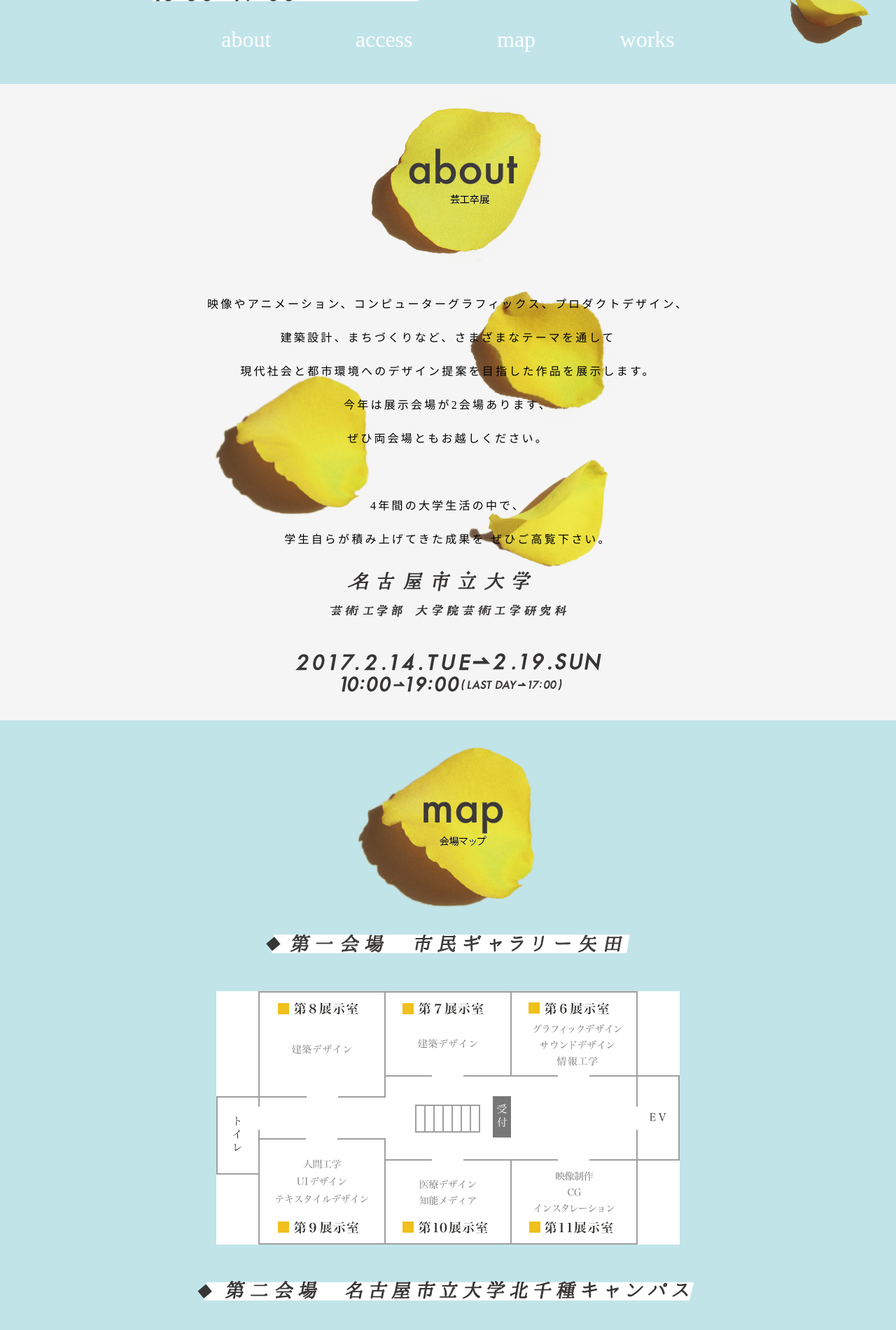
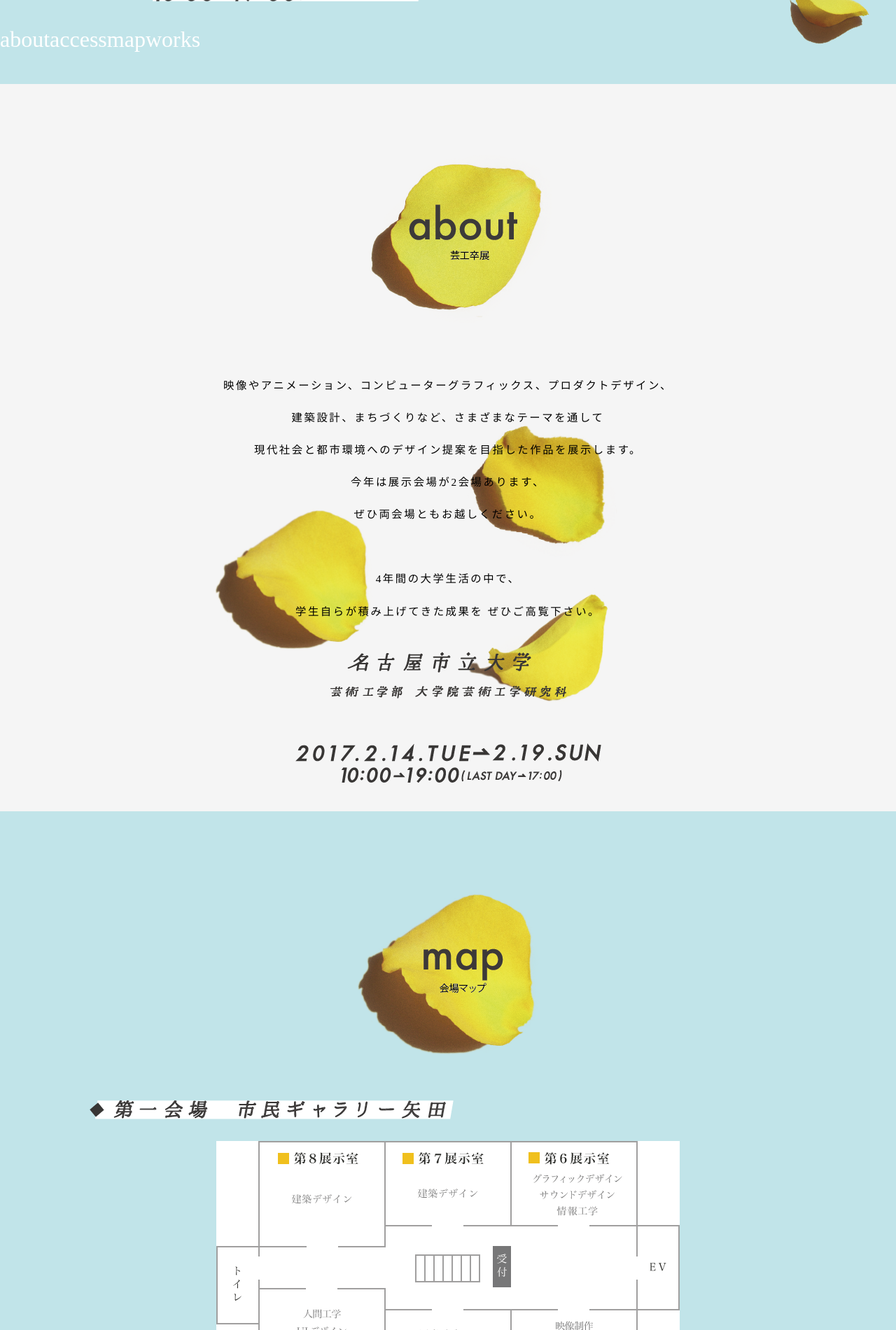
Before and after one commit to Hinata-Ichikawa/sotsuten, a plain HTML site: page index.html in a window 1280 px wide. Shown: the part 680-2580 px from the top of the page at 70% size. Drawn offline with nearby package versions, Linux system fonts and the light colour scheme.

Commit message:
スマホ用のcssを調整しました。

```diff
--- a/css/stylesheet.css
+++ b/css/stylesheet.css
@@ -181,25 +181,17 @@
 	position: relative;
 	top: 90vh;
 }
-.header-fixed{
-	position: relative;
-	width: 60vw;
-	height: 10vh;
-	margin: 0 auto;
+.header-fixed {
+
 }
-.header-fixed ul{
-	display: flex;
-	justify-content: space-between;
+.header-fixed li{
+	float: left;
+	font-size: 2.5vw;
+	color: white;
 }
-
-.header-fixed li{
-	position: relative;
-	top:0;
-	bottom: 0;
-	margin: auto;
-	display: inline-block;
-	color: white;
-	font-size: 2.5vw;
+.fixed{
+	position: fixed;
+	top: 0vh;
 }
 
 .contents{
@@ -207,19 +199,26 @@
 	margin: 0;
 }
 .contents-top{
-	text-align:center;
+	display: block;
+	margin: 0 auto;
+	width: 50vw;
+	padding: 10vh 0 5vh 0;
+}
+.contents-top img{
+	display: block;
+	margin: 0 auto;
 }
 .sentence{
-	font-size: 2vh;
+	font-size: 1.2vw;
 	text-align: center;
 	line-height: 3.0em;
 	margin-bottom: 10px;
-	letter-spacing: 0.2em;
+	letter-spacing: 0.2vw;
 }
 h3 img{
 	display: block;
 	margin:0 auto;
-	padding:10px 0 40px 0;
+	padding:3vh 0 5vh 0;
 }
 .about{
 	width: 100vw;
@@ -237,26 +236,32 @@ h3 img{
 	z-index:2;
 }
 .about-flower img:nth-child(1){
-	top:20vw;
+	top:35vw;
 	right:47vh;
 }
 .about-flower img:nth-child(2){
-	top:30vw;
+	top:45vw;
 	left:35vh;
 }
 .about-flower img:nth-child(3){
-	top:40vw;
+	top:55vw;
 	right:45vh;
 }
 .map{
 	width: 100vw;
 	background-color: #C1E4E9;
 }
+.map-place1{
+	margin-left: 10vw;
+}
+.map-place2{
+	margin-left: 10vw;
+}
 .access{
 	width: 100vw;
 	background-color: #FAF7BC;
 }
-.image{
+.access-place{
 	text-align: center;
 	padding-bottom: 40px;
 }
--- a/css/tab.css
+++ b/css/tab.css
@@ -111,7 +111,7 @@ img {
   top: 27vh;
 }
 .flower img:nth-child(9) {
-  left: 87vw;
+  left: 80vw;
   top: 88vh;
 }
 .flower img:nth-child(10) {
@@ -130,3 +130,69 @@ img {
   left: 22vw;
   top: 59vh;
 }
+
+.contents{
+  width:425px;
+  margin: 0;
+}
+.contents-top{
+   padding-top: 5vh;
+   padding-bottom: 5vh;
+}
+.about-NCU{
+  width: 50vw;
+}
+.about-date{
+  width: 60vw;
+}
+.about-flower img{
+  position: absolute;
+  width: 30vw;
+  z-index:2;
+}
+.about-flower img:nth-child(1){
+  left: 10vw;
+  top: 35vh;
+}
+.about-flower img:nth-child(2){
+  left: 60vw;
+  top: 45vh;
+}
+.about-flower img:nth-child(3){
+  left: 18vw;
+  top: 70vh;
+}
+.map-img{
+  width: 70vw;
+}
+.map-place1{
+  width: 55vw;
+  margin-left: 5vw;
+}
+.map-place2{
+  width: 80vw;
+  margin-left: 5vw;
+}
+.access-map{
+  width: 80vw;
+}
+.access-place{
+  width: 70vw;
+  display: block;
+  margin: 0 auto;
+  padding: 0;
+}
+.access-place img{
+  margin: 5vw 0;
+}
+.works-place1{
+  width: 50vw;
+  margin-left: 5vw;
+}
+.works-place2{
+  width: 68vw;
+  margin-left: 5vw;
+}
+.works-img{
+  width: 70vw;
+}
--- a/index.html
+++ b/index.html
@@ -37,14 +37,14 @@
           <img class="time" src="images/Information/time.png">
         </div>
         <div class="header-fixed-box">
-          <div class="header-fixed">
-            <ul>
+        <div class="header-fixed">
+          <ul>
               <li>about</li>
               <li>access</li>
               <li>map</li>
               <li>works</li>
             </ul>
-          </div>
+        </div>
         </div>
       </div>
     </div>
@@ -83,8 +83,8 @@
             映像やアニメーション、コンピューターグラフィックス、プロダクトデザイン、<br>建築設計、まちづくりなど、さまざまなテーマを通して<br>現代社会と都市環境へのデザイン提案を目指した作品を展示します。<br>今年は展示会場が2会場あります、<br>ぜひ両会場ともお越しください。<br><br>4年間の大学生活の中で、<br>学生自らが積み上げてきた成果を ぜひご高覧下さい。
           </p>
           <h3>
-            <img src="images/about/NCU.png">
-            <img src="images/about/date.png">
+            <img class="about-NCU" src="images/about/NCU.png">
+            <img class="about-date" src="images/about/date.png">
           </h3>
         </div>
         <div class="about-flower">
@@ -93,40 +93,48 @@
           <img src="images/Flower/Flower5.png">
         </div>
       </div>
+
       <div class="map">
         <h2 class="contents-top">
           <img src="images/map/top.png">
         </h2>
+        <img class="map-place1" src="images/map/place1.png">
         <h3>
-          <img src="images/map/place1.png">
-          <img src="images/map/yada.png">
-          <img src="images/map/place2.png">
-          <img src="images/map/geiko.png">
+          <img class="map-img" src="images/map/yada.png">
+        </h3>
+        <img class="map-place2" src="images/map/place2.png">
+        <h3>
+          <img class="map-img" src="images/map/geiko.png">
         </h3>
       </div>
+
       <div class="access">
         <h2 class="contents-top">
           <img src="images/access/top.png">
         </h2>
         <h3>
-          <img src="images/access/picture.png">
+          <img class="access-map" src="images/access/picture.png">
         </h3>
-        <div class="image">
+        <div class="access-place">
           <img src="images/access/place1.png">
           <img src="images/access/place2.png">
         </div>
       </div>
+
       <div class="works">
-        <<h2 class="contents-top">
+        <h2 class="contents-top">
           <img src="images/works/top.png">
         </h2>
+        <img class="works-place1" src="images/works/yada.png">
         <h3>
-          <img src="images/works/yada.png">
-          <img src="images/works/yada-contents.png">
-          <img src="images/works/geiko.png">
-          <img src="images/works/geiko-contents.png">
+          <img class="works-img" src="images/works/yada-contents.png">
+        </h3>
+        <img class="works-place2" src="images/works/geiko.png">
+        <h3>
+          <img class="works-img" src="images/works/geiko-contents.png">
         </h3>
       </div>
+
       <div class="bottom">
         <h3>
           <img src="images/bottom/sponsar.png">
--- a/js/script.js
+++ b/js/script.js
@@ -4,9 +4,11 @@ window.onload = function(){
 	$(window).scroll(function () {
 
 		if ($(window).scrollTop() > headerfixedbox){
-			$(".header-fixed-box").css({"position": "fixed", "top": "0px", "background-image": "url(images/sky.png)"});
+			$(".header-fixed-box").addClass("fixed");
+			// $(".header-fixed").css({"top": "0vh"});
 		}else{
-			$(".header-fixed-box").css({"position": "relative","top": "90vh","background-image": "none"});
+			$(".header-fixed-box").removeClass("fixed");
+			// $(".header-fixed").css({"top": "90vh"});
 		}
 	})
 }
```
